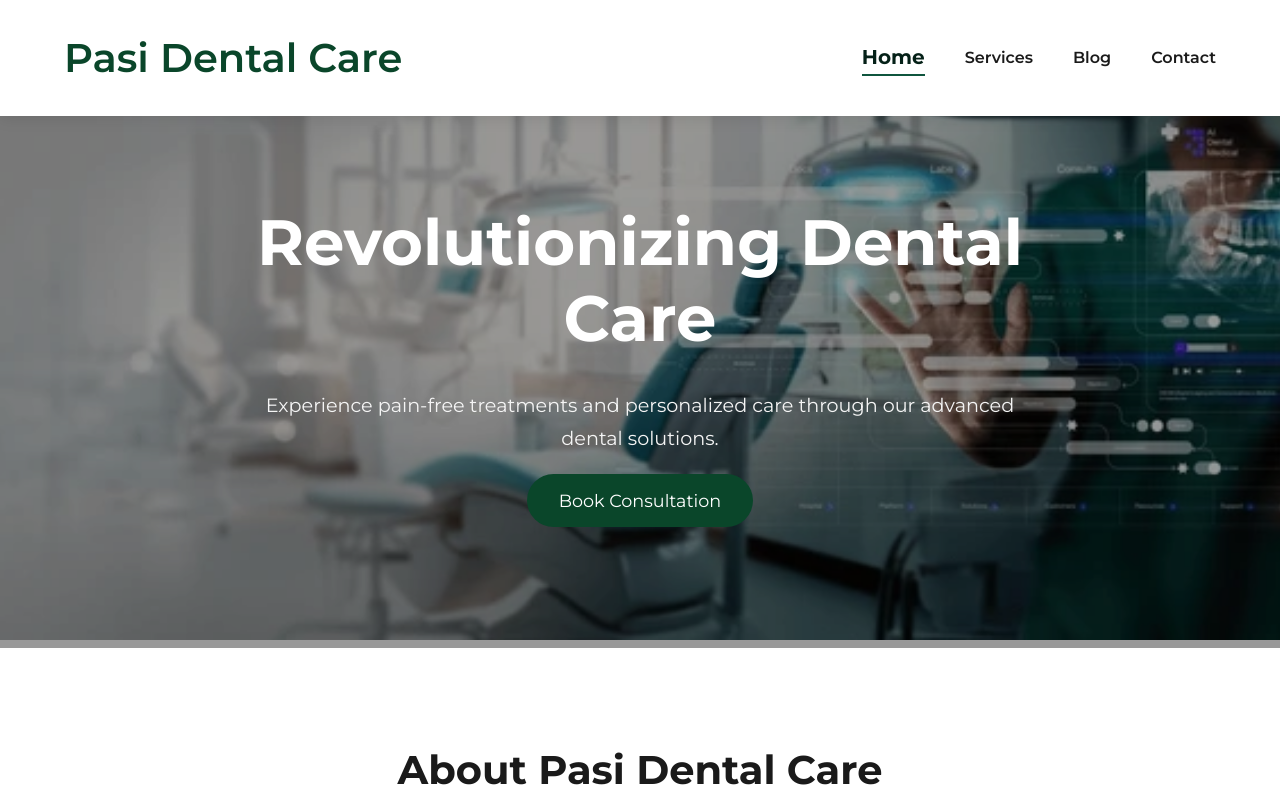
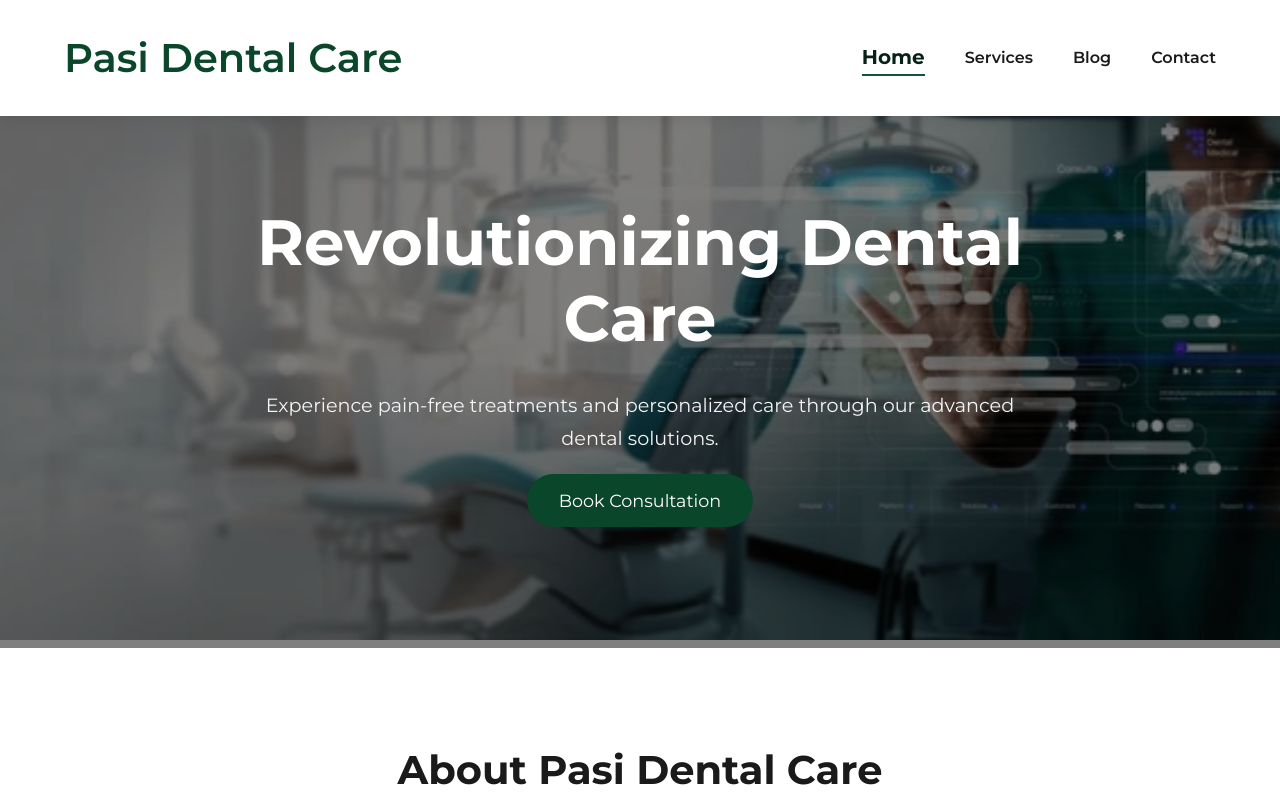
Before and after one commit to Ssayi91/Pasi-Dental, a plain HTML site: page index.html in a window 1280 px wide. Shown: the top 807 px of the page. Drawn offline with Linux system fonts and the light colour scheme; a script that the page names is missing.

Commit message:
css styling

```diff
--- a/style.css
+++ b/style.css
@@ -107,7 +107,7 @@ body {
     left: 0;
     width: 100%;
     height: 81%;
-    background-color: rgba(0, 0, 0, 0.4); /* Adjust opacity (0.3) as needed */
+    background-color: rgba(0, 0, 0, 0.5); /* Adjust opacity (0.3) as needed */
     z-index: 1;
 }
 
```
